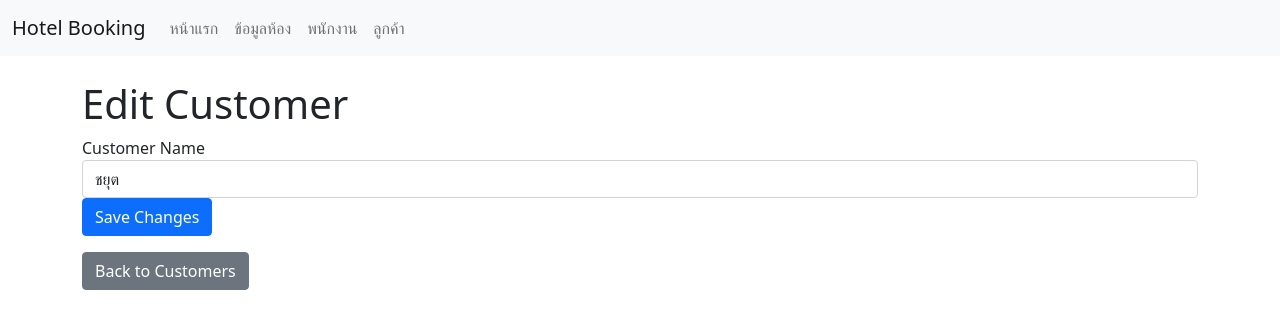
After one commit to JoeDevth/hotel-booking-Flask-Python, a Flask app: page /edit_customer/1 in a window 1280 px wide. The commit adds this page. Shown: the top 329 px of the page. Run offline with Flask 3, Linux system fonts and the light colour scheme.

Commit message:
update add function edit

```diff
--- /dev/null
+++ b/app.py
@@ -0,0 +1,112 @@
+from flask import Flask, render_template, request, redirect, url_for
+from models import db, Room, Employee, Customer
+
+app = Flask(__name__)
+app.config['SQLALCHEMY_DATABASE_URI'] = 'sqlite:///hotel.db'
+app.config['SQLALCHEMY_TRACK_MODIFICATIONS'] = False
+db.init_app(app)
+
+@app.before_request
+def create_tables():
+    db.create_all()
+
+# หน้าแรก
+@app.route('/')
+def index():
+    return render_template('index.html')
+
+# เส้นทางสำหรับการจัดการห้อง
+@app.route('/rooms')
+def manage_rooms():
+    # เพิ่มรหัสเพื่อดึงข้อมูลห้องจากฐานข้อมูล
+    rooms = [{'id': 1, 'name': 'Room 1'}, {'id': 2, 'name': 'Room 2'}]  # ตัวอย่างข้อมูลห้อง
+    return render_template('rooms.html', rooms=rooms)
+
+# เส้นทางสำหรับการเพิ่มห้อง
+@app.route('/add_room', methods=['POST'])
+def add_room():
+    room_name = request.form.get('room_name')
+    # เพิ่มรหัสเพื่อบันทึกห้องในฐานข้อมูล
+    return redirect(url_for('manage_rooms'))
+
+# เส้นทางสำหรับการลบห้อง
+@app.route('/delete_room/<int:id>', methods=['POST'])
+def delete_room(id):
+    if request.method == 'POST':
+        # ลบข้อมูลตาม ID
+        return redirect(url_for('manage_rooms'))
+
+# เส้นทางสำหรับการแก้ไขห้อง
+@app.route('/edit_room/<int:id>', methods=['GET', 'POST'])
+def edit_room(id):
+    if request.method == 'POST':
+        new_name = request.form.get('room_name')
+        # เพิ่มรหัสเพื่ออัปเดตชื่อห้องในฐานข้อมูล
+        return redirect(url_for('manage_rooms'))
+    # เพิ่มรหัสเพื่อดึงข้อมูลห้องที่ต้องการแก้ไข
+    room = {'id': id, 'name': 'Example Room'}  # ตัวอย่างข้อมูลห้อง
+    return render_template('edit_room.html', room=room)
+
+
+# จัดการพนักงาน
+@app.route('/employees')
+def manage_employees():
+    employees = Employee.query.all()
+    return render_template('employees.html', employees=employees)
+
+@app.route('/add_employee', methods=['POST'])
+def add_employee():
+    employee_name = request.form['employee_name']
+    new_employee = Employee(name=employee_name)
+    db.session.add(new_employee)
+    db.session.commit()
+    return redirect(url_for('manage_employees'))
+
+@app.route('/delete_employee/<int:id>')
+def delete_employee(id):
+    employee = Employee.query.get(id)
+    db.session.delete(employee)
+    db.session.commit()
+    return redirect(url_for('manage_employees'))
+
+@app.route('/edit_employee/<int:id>', methods=['GET', 'POST'])
+def edit_employee(id):
+    employee = Employee.query.get(id)
+    if request.method == 'POST':
+        employee.name = request.form['employee_name']
+        db.session.commit()
+        return redirect(url_for('manage_employees'))
+    return render_template('edit_employee.html', employee=employee)
+
+# จัดการลูกค้า
+@app.route('/customers')
+def manage_customers():
+    customers = Customer.query.all()
+    return render_template('customers.html', customers=customers)
+
+@app.route('/add_customer', methods=['POST'])
+def add_customer():
+    customer_name = request.form['customer_name']
+    new_customer = Customer(name=customer_name)
+    db.session.add(new_customer)
+    db.session.commit()
+    return redirect(url_for('manage_customers'))
+
+@app.route('/delete_customer/<int:id>')
+def delete_customer(id):
+    customer = Customer.query.get(id)
+    db.session.delete(customer)
+    db.session.commit()
+    return redirect(url_for('manage_customers'))
+
+@app.route('/edit_customer/<int:id>', methods=['GET', 'POST'])
+def edit_customer(id):
+    customer = Customer.query.get(id)
+    if request.method == 'POST':
+        customer.name = request.form['customer_name']
+        db.session.commit()
+        return redirect(url_for('manage_customers'))
+    return render_template('edit_customer.html', customer=customer)
+
+if __name__ == '__main__':
+    app.run(debug=True, host='0.0.0.0', port=5001, threaded=True , use_reloader=False)
--- /dev/null
+++ b/templates/edit_customer.html
@@ -0,0 +1,13 @@
+{% extends 'base.html' %}
+
+{% block content %}
+<h1>Edit Customer</h1>
+<form method="POST">
+    <div class="form-group">
+        <label for="customer_name">Customer Name</label>
+        <input type="text" class="form-control" id="customer_name" name="customer_name" value="{{ customer.name }}" required>
+    </div>
+    <button type="submit" class="btn btn-primary">Save Changes</button>
+</form>
+<a href="{{ url_for('manage_customers') }}" class="btn btn-secondary mt-3">Back to Customers</a>
+{% endblock %}
--- a/templates/index.html
+++ b/templates/index.html
@@ -5,8 +5,7 @@ Home - Hotel Booking
 {% endblock %}
 
 {% block content %}
-
-<div class="jumbotron text-center hero">
+<div class="jumbotron text-center">
     <h1 class="display-4">ยินดีต้อนรับสู่ระบบจองโรงแรมของเรา</h1>
     <p class="lead">จัดการห้อง พนักงาน และลูกค้าได้อย่างง่ายดาย</p>
     <hr class="my-4">
```
Also changed, not shown: models.py (added, +15 -0 lines), static/app.py (deleted, +0 -64 lines), templates/edit_employee.html (added, +13 -0 lines), templates/edit_room.html (added, +12 -0 lines), templates/rooms.html (+7 -2 lines), instance/hotel.db (added).
